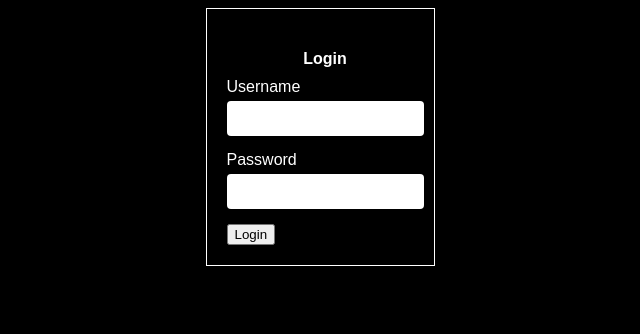
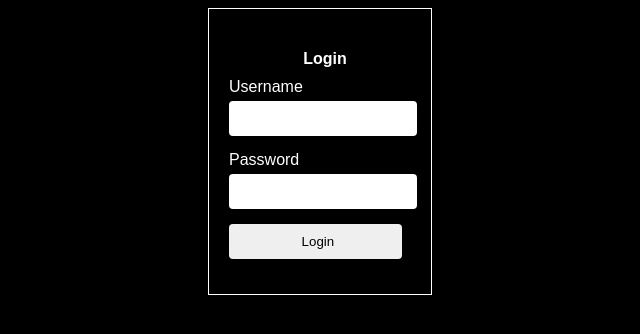
Before and after one commit to Ibrac-02/API, a PHP site: page / in a window 1280 px wide. Shown: the top 334 px of the page, without its empty margins (320-960 px from the left). Run offline with PHP 8.4, Linux system fonts and the light colour scheme.

Commit message:
committed

```diff
--- a/Assignment/index.css
+++ b/Assignment/index.css
@@ -22,11 +22,16 @@
     margin-bottom: 5px;
 }
 
-.container input[type="text"], .container input[type="password"], .container textarea{
+.container input{
     width: 90%;
     padding: 10px;
+    padding-right: 5px;
     border: none;
     border-radius: 4px;
     outline: none;
     margin-bottom: 15px;
 }
+.container .button {
+    padding: 10px;
+    width: 90%;
+}
```
